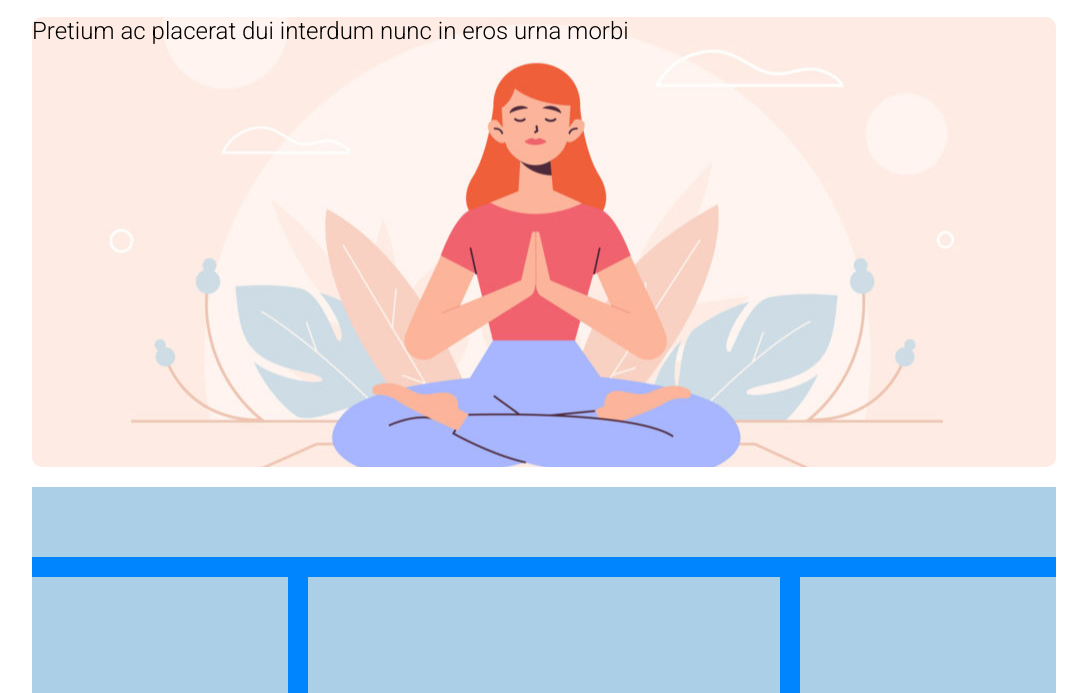
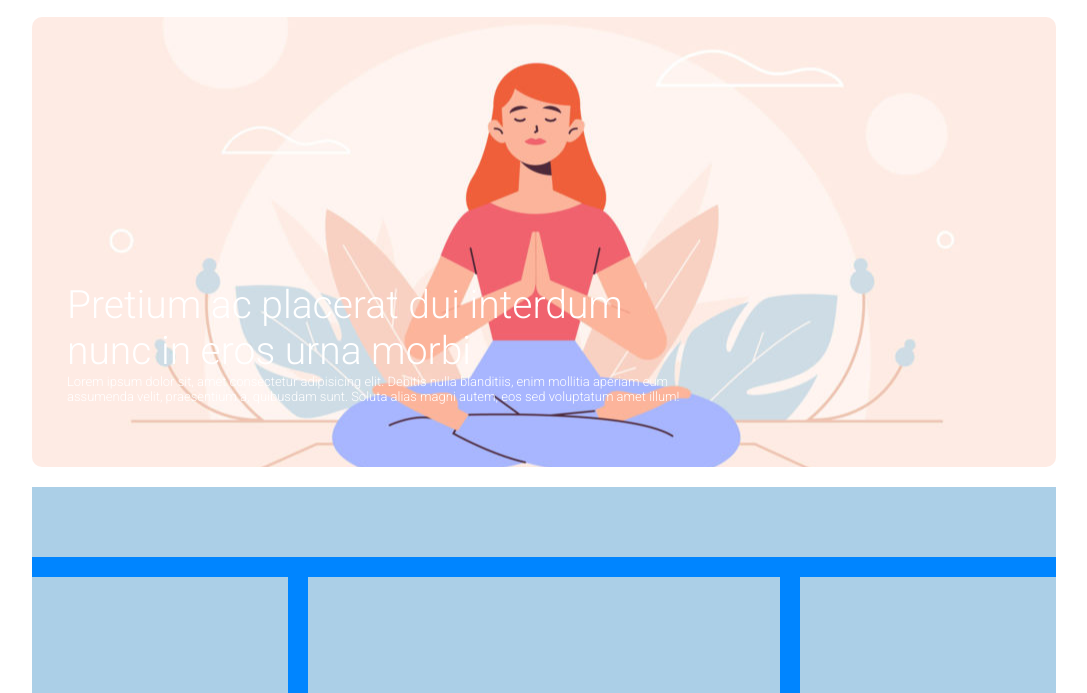
Before and after one commit to AndreaRospi/htmlcss-wp, a plain HTML site: page index.html in a window 1280 px wide. Shown: the part 107-800 px from the top of the page, without its empty margins (96-1183 px from the left). Drawn offline with Linux system fonts and the light colour scheme.

Commit message:
sezione jumbo completata

```diff
--- a/css/style.css
+++ b/css/style.css
@@ -38,6 +38,8 @@
     border-right: 1px solid #f3f3f3;
 }
 
+/* barra di navigazione */
+
 #navigatore{
     height: 40px;
     line-height: 40px;
@@ -63,12 +65,34 @@ li{
 
 }
 
+/* /barra di navigazione  */
+
+/* sezione jumbo  */
+
 .jumbo{
     border-radius: 10px;
     background-image: url(../img/banner.jpg);
     background-size: cover;
     background-position: center;
 }
+
+.title-jumbo{
+    width: 60%;
+    padding-top: 265px;
+    margin-left: 35px;
+}
+
+.title-jumbo h2{
+    color: white;
+    font-size: 39px;
+}
+
+.little-text{
+    color: white;
+    font-size: 13px;
+}
+
+/* fine sezione jumbo  */
 
 
 /* main */
--- a/index.html
+++ b/index.html
@@ -34,7 +34,11 @@
                <!-- fine barra nav -->
             </div>
             <div class="jumbo mb-20">
-                <h2>Pretium ac placerat dui interdum nunc in eros urna morbi</h2>
+                <div class="title-jumbo">
+                    <h2>Pretium ac placerat dui interdum nunc in eros urna morbi</h2>
+                    <div class="little-text">Lorem ipsum dolor sit, amet consectetur adipisicing elit. Debitis nulla blanditiis, enim mollitia aperiam eum assumenda velit, praesentium a, quibusdam sunt. Soluta alias magni autem, eos sed voluptatum amet illum!</div>
+                </div>
+
 
             </div>
 
```
